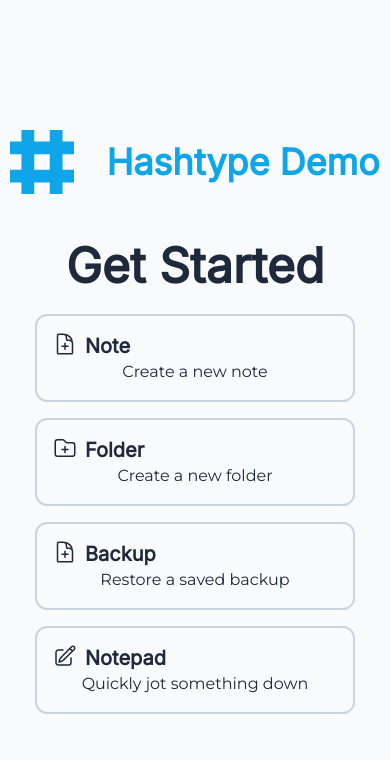
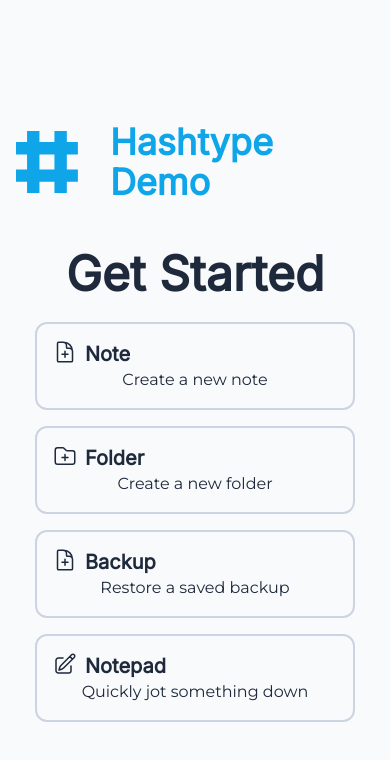
Before and after one commit to matovius/hashtype, a SvelteKit app: page /demo in a window 390 px wide. Shown: the top 760 px of the page. Built offline with nearby package versions, Linux system fonts and the light colour scheme; a web font is replaced by a local one.

Commit message:
Adjust responsiveness

```diff
--- a/src/routes/demo/+page.svelte
+++ b/src/routes/demo/+page.svelte
@@ -40,7 +40,7 @@
 </svelte:head>
 
 <main class="w-full h-full flex justify-center items-center">
-  <div class="flex flex-col gap-12">
+  <div class="flex flex-col gap-12 p-4">
     <div
       class="text-sky-500 dark:text-slate-300 flex justify-center items-center gap-8"
     >
@@ -54,7 +54,7 @@
       <div class="flex justify-center items-center gap-4 flex-wrap">
         {#each startingActions as startingAction}
           <button
-            class="outline-none w-80 p-4 rounded-xl border-2 border-slate-300 hover:border-slate-500 focus:border-slate-500 dark:border-slate-700 dark:hover:border-slate-500"
+            class="outline-none w-full max-w-xs p-4 rounded-xl border-2 border-slate-300 hover:border-slate-500 focus:border-slate-500 dark:border-slate-700 dark:hover:border-slate-500"
           >
             <div class="flex gap-2">
               <svelte:component this={startingAction.icon} />
```
